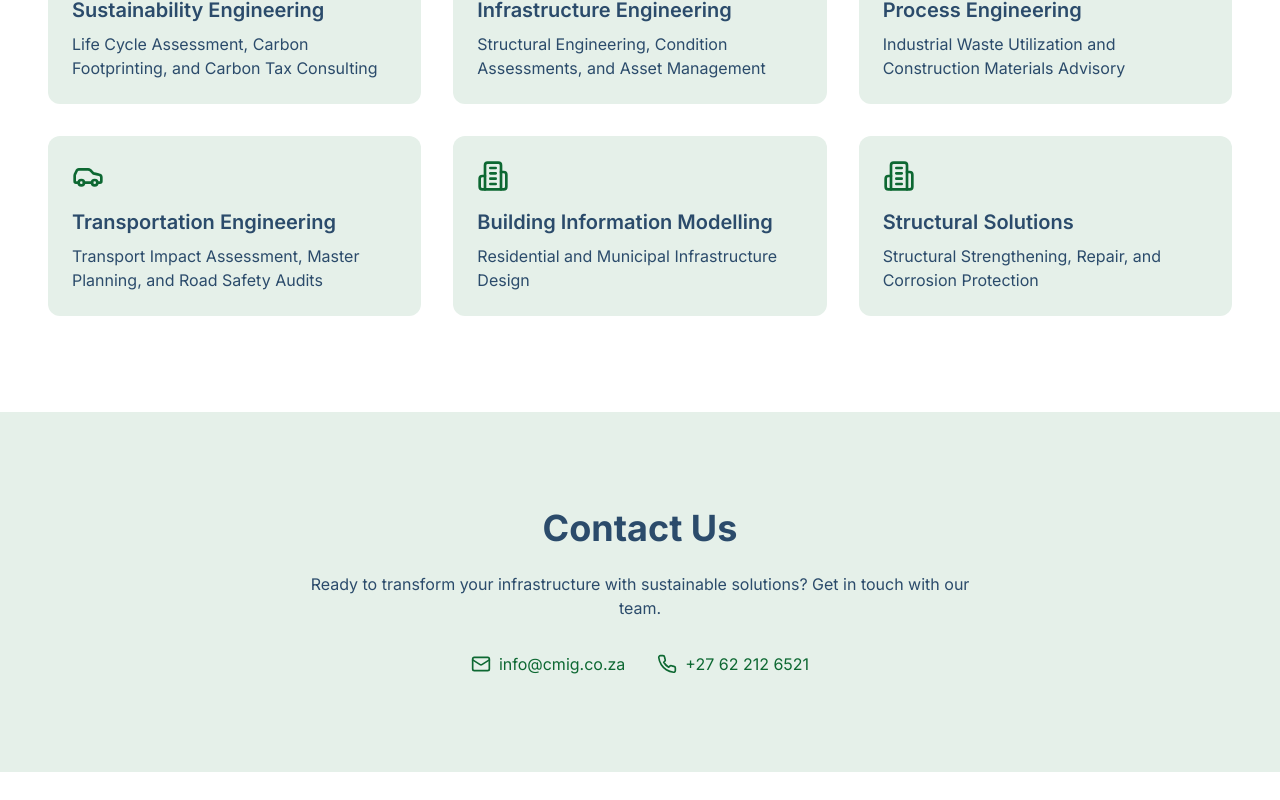
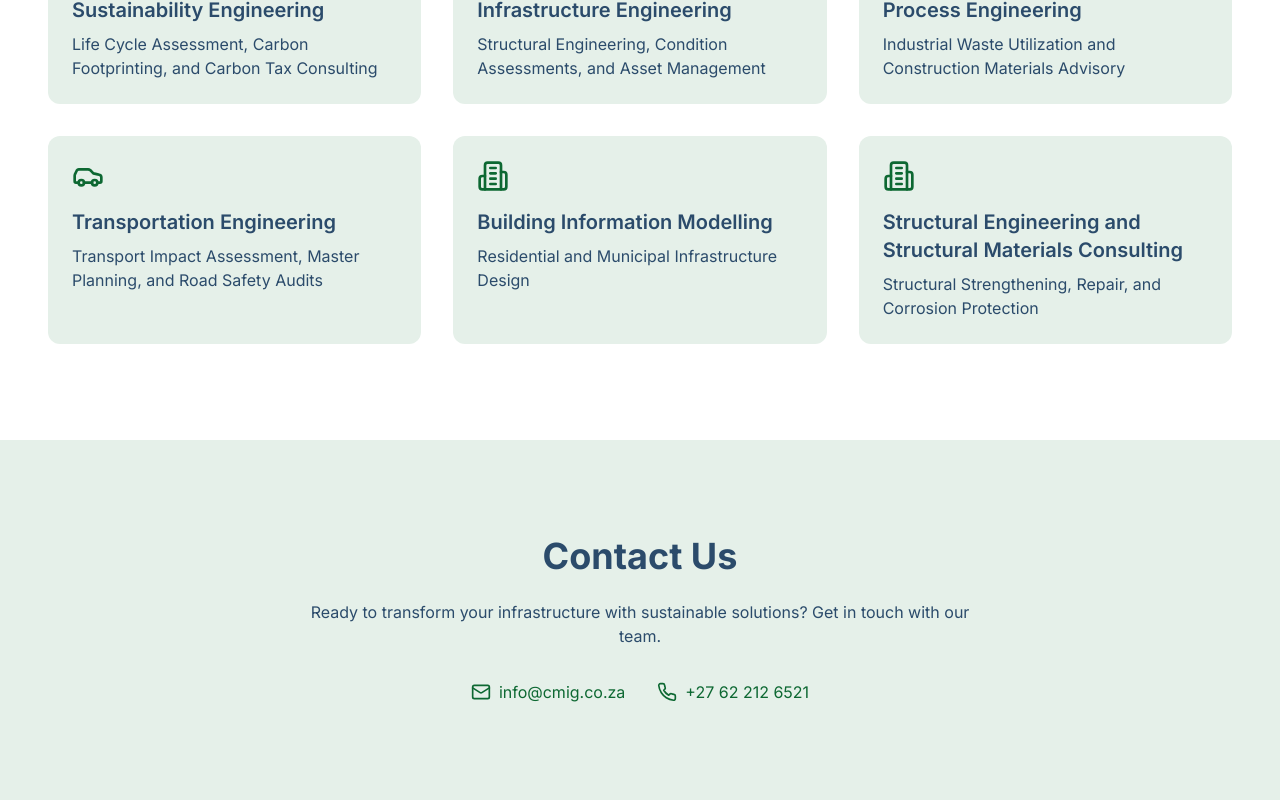
Before and after one commit to Smishh/circular-materials-partnership, a React (Vite) app: page / in a window 1280 px wide. Shown: the part 1180-1980 px from the top of the page. Before the commit the page ends 1952 px from the top, so only its background shows below. Built offline with nearby package versions, Linux system fonts and the light colour scheme.

Commit message:
Update service title and description
Changed the service title from "Structural Solutions" to "Structural Engineering" and updated the description to "Structural Engineering and Structural Materials Consulting" in the Index page.
[skip gpt_engineer]

```diff
--- a/src/pages/Index.tsx
+++ b/src/pages/Index.tsx
@@ -86,7 +86,7 @@ const Index = () => {
               },
               {
                 icon: <Building2 className="w-8 h-8" />,
-                title: "Structural Solutions",
+                title: "Structural Engineering and Structural Materials Consulting",
                 description: "Structural Strengthening, Repair, and Corrosion Protection",
               },
             ].map((service, index) => (
```
